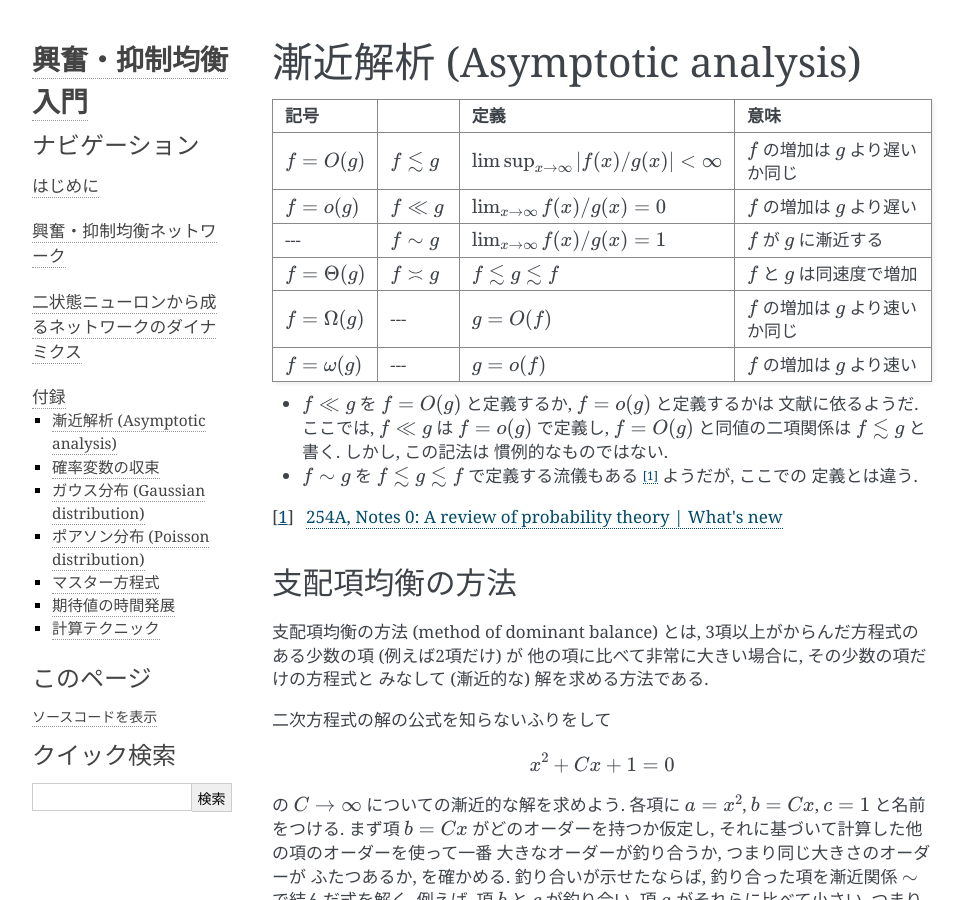
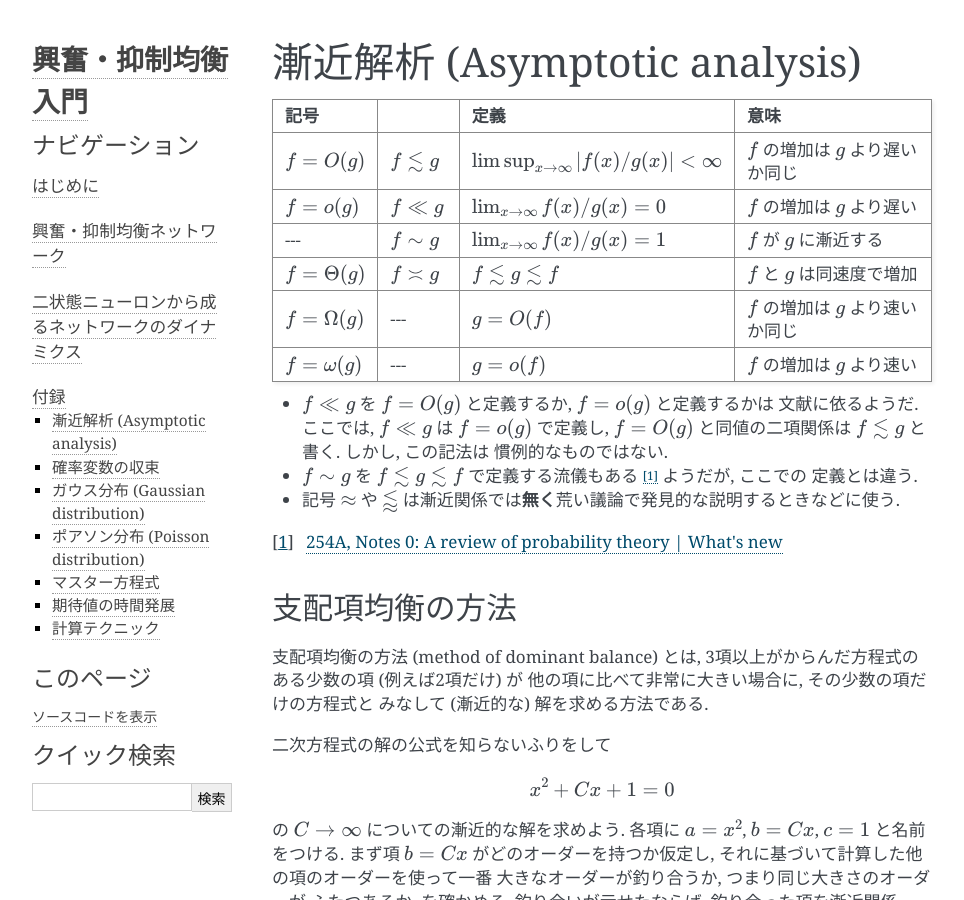
Before and after one commit to tkf/balance-tutorial-ja, a Sphinx documentation site: the page built from source/appendices/asymptotic_analysis.rst, in a window 1280 px wide and 900 px high. Shown: the whole window, without its empty margins (148-1112 px from the left). Built offline with Sphinx 7.4.7, drawn with Linux system fonts in a browser that asks for light colours; formulas are drawn with MathJax 3.

Commit message:
\approx について

```diff
--- a/source/appendices/asymptotic_analysis.rst
+++ b/source/appendices/asymptotic_analysis.rst
@@ -44,6 +44,8 @@
   慣例的なものではない.
 * :math:`f \sim g` を :math:`f \lesssim g \lesssim f` で定義する流儀もある [#]_ ようだが, ここでの
   定義とは違う.
+* 記号 :math:`\approx` や :math:`\lessapprox` は漸近関係では\ **無く**\
+  荒い議論で発見的な説明するときなどに使う.
 
 .. [#] `254A, Notes 0: A review of probability theory | What's new
    <https://terrytao.wordpress.com/2010/01/01/254a-notes-0-a-review-of-probability-theory/>`_
```
